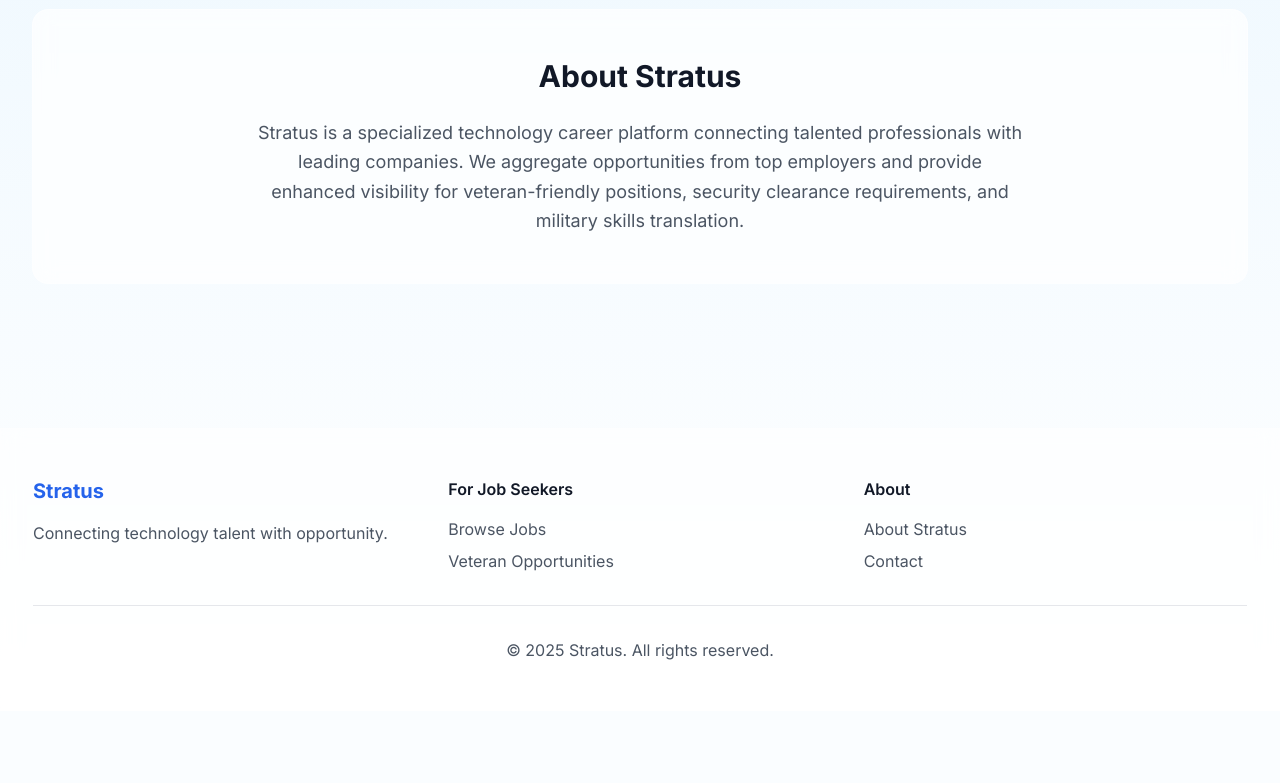
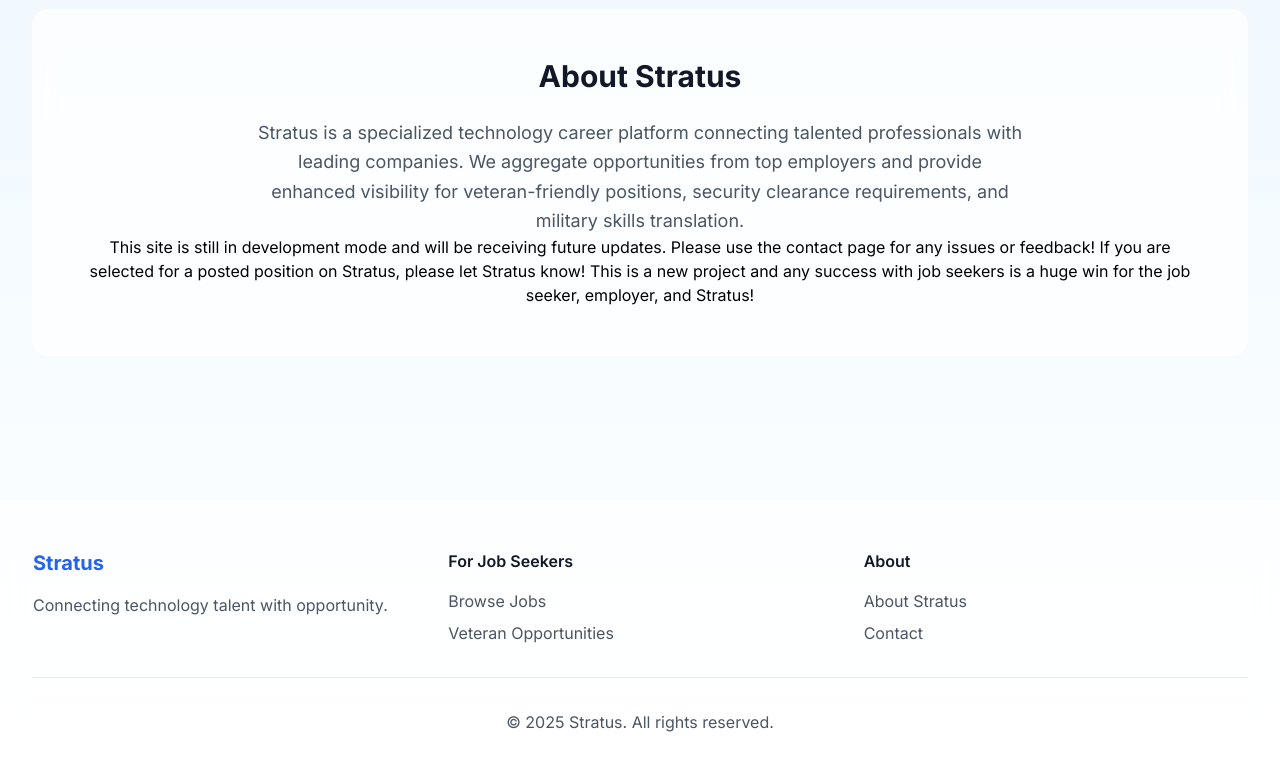
Before and after one commit to rdoliver85/Stratus, a Django app: page / in a window 1280 px wide. Shown: the part 897-1680 px from the top of the page. Before the commit the page ends 1557 px from the top, so only its background shows below. Run offline with Django 4.2, Linux system fonts and the light colour scheme; data that the repository does not hold is empty; parts of the project's set-up code (start-up, migrations or seed data) failed here and were passed over; some libraries are stand-ins or nearby versions.

Commit message:
Update homepage.html

```diff
--- a/public_site/templates/public_site/homepage.html
+++ b/public_site/templates/public_site/homepage.html
@@ -121,6 +121,13 @@
             Stratus is a specialized technology career platform connecting talented professionals with leading companies.
             We aggregate opportunities from top employers and provide enhanced visibility for veteran-friendly positions,
             security clearance requirements, and military skills translation.
+
+			</p>
+			<p>
+			This site is still in development mode and will be receiving future updates. Please use the contact page for
+			any issues or feedback! If you are selected for a posted position on Stratus, please let Stratus know! This is
+			a new project and any success with job seekers is a huge win for the job seeker, employer, and Stratus!
+
         </p>
     </div>
 </div>
```
